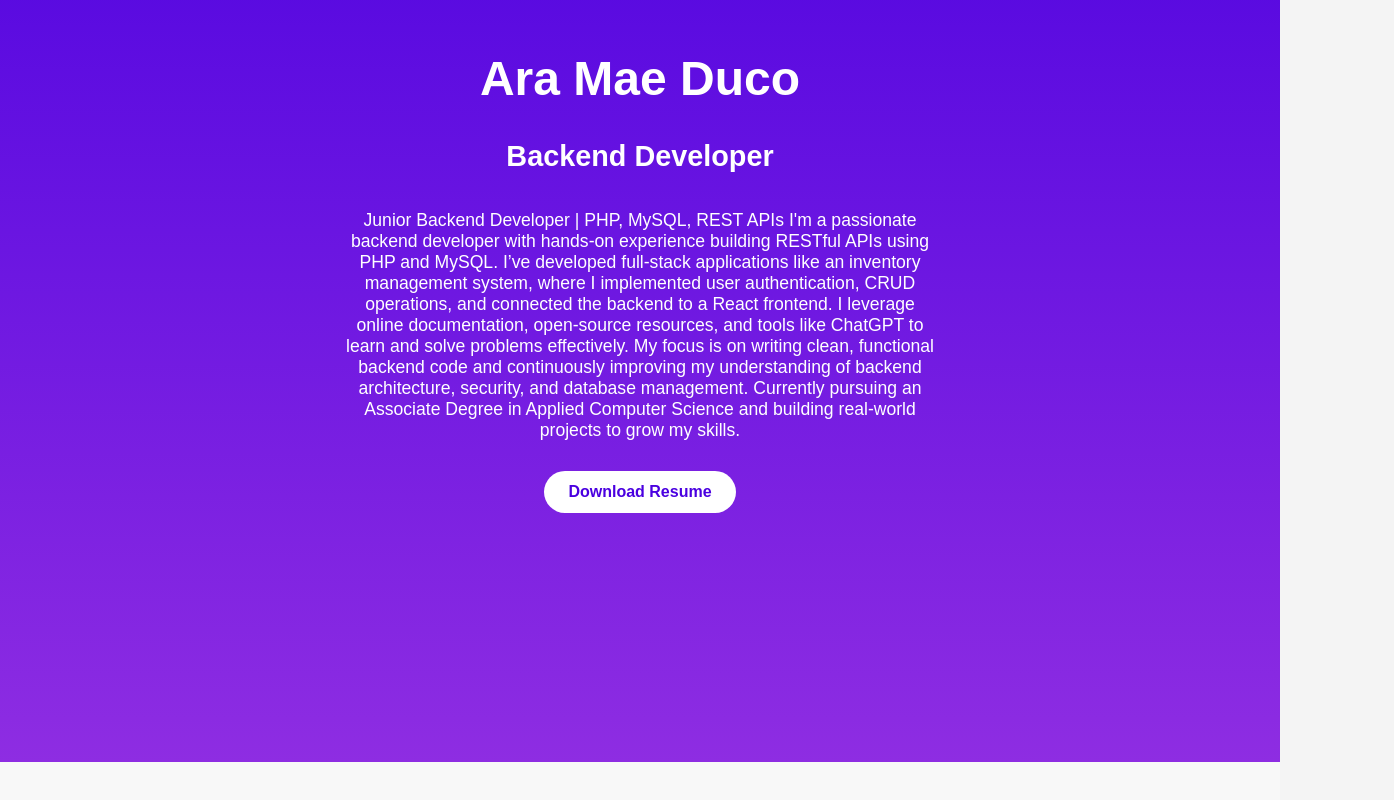
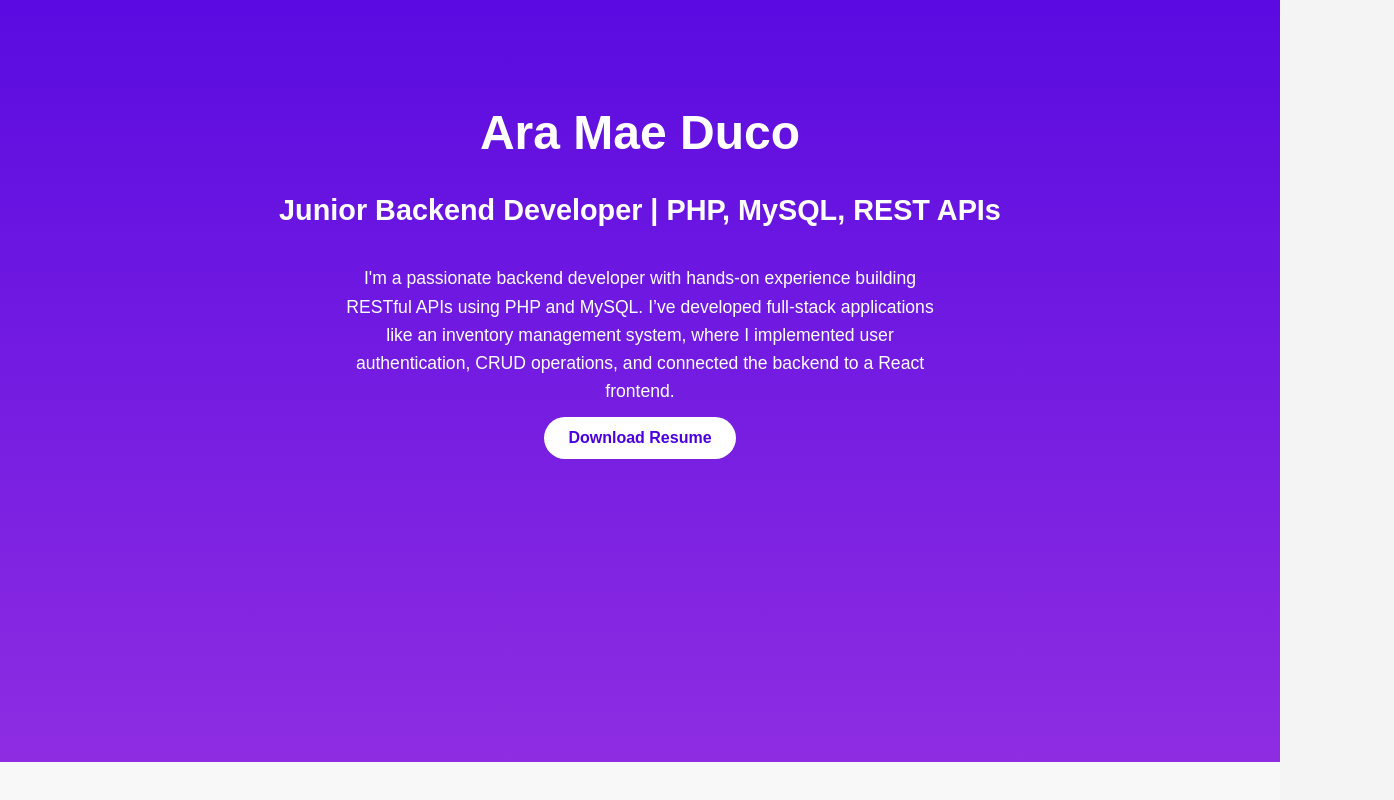
Before and after one commit to ara-11/portfolio-site, a React (Vite) app: page / in a window 1280 px wide. Shown: the part 238-1038 px from the top of the page, 1394 px wide, since content can reach past the window. Built offline with nearby package versions, Linux system fonts and the light colour scheme.

Commit message:
modified header

```diff
--- a/src/components/Header.css
+++ b/src/components/Header.css
@@ -21,10 +21,37 @@
   margin-bottom: 20px;
 }
 
+.description-container {
+  max-height: 150px;
+  overflow: hidden;
+  transition: max-height 0.5s ease;
+  max-width: 600px;
+}
+
+.description-container.expanded {
+  max-height: 1000px; /* enough to show full text */
+}
+
 .description {
-  max-width: 600px;
   font-size: 1.1rem;
-  margin-bottom: 30px;
+  line-height: 1.6;
+  white-space: pre-line;
+  margin-bottom: 10px;
+}
+
+.toggle-button {
+  background: none;
+  color: #007bff;
+  border: none;
+  cursor: pointer;
+  margin-top: 0.5rem;
+  padding: 0;
+  font-weight: bold;
+  font-size: 0.95rem;
+}
+
+.toggle-button:hover {
+  text-decoration: underline;
 }
 
 .resume-button {
@@ -35,8 +62,19 @@
   border-radius: 30px;
   text-decoration: none;
   transition: background 0.3s ease;
+  margin-top: 20px;
 }
 
 .resume-button:hover {
   background-color: #ddd;
 }
+
+@media (max-width: 600px) {
+  .description {
+    font-size: 0.95rem;
+  }
+
+  .toggle-button {
+    font-size: 0.9rem;
+  }
+}
--- a/src/components/Header.jsx
+++ b/src/components/Header.jsx
@@ -1,24 +1,35 @@
+import { useState } from 'react';
 import './Header.css';
 
 function Header() {
+  const [expanded, setExpanded] = useState(false);
+
+  const toggleDescription = () => {
+    setExpanded(!expanded);
+  };
+
   return (
     <section className="header">
       <h1 className="name">Ara Mae Duco</h1>
-      <h2 className="title">Backend Developer</h2>
-      <p className="description">
-        Junior Backend Developer | PHP, MySQL, REST APIs
+      <h2 className="title">Junior Backend Developer | PHP, MySQL, REST APIs</h2>
 
-I'm a passionate backend developer with hands-on experience building RESTful APIs using PHP and MySQL. I’ve developed full-stack applications like an inventory management system, where I implemented user authentication, CRUD operations, and connected the backend to a React frontend.
+      <div className={`description-container ${expanded ? 'expanded' : ''}`}>
+        <p className="description">
+          I'm a passionate backend developer with hands-on experience building RESTful APIs using PHP and MySQL. I’ve developed full-stack applications like an inventory management system, where I implemented user authentication, CRUD operations, and connected the backend to a React frontend.
+          {'\n\n'}
+          I leverage online documentation, open-source resources, and tools like ChatGPT to learn and solve problems effectively. My focus is on writing clean, functional backend code and continuously improving my understanding of backend architecture, security, and database management.
+          {'\n\n'}
+          Currently pursuing an Associate Degree in Applied Computer Science and building real-world projects to grow my skills.
+        </p>
 
-I leverage online documentation, open-source resources, and tools like ChatGPT to learn and solve problems effectively. My focus is on writing clean, functional backend code and continuously improving my understanding of backend architecture, security, and database management.
+        <button className="toggle-button" onClick={toggleDescription}>
+          {expanded ? 'Show less ▲' : 'Read more ▼'}
+        </button>
+      </div>
 
-Currently pursuing an Associate Degree in Applied Computer Science and building real-world projects to grow my skills.
-      </p>
-<a href="/portfolio-site/resume.pdf" download className="resume-button">
-  Download Resume
-</a>
-
-
+      <a href="/portfolio-site/resume.pdf" download className="resume-button">
+        Download Resume
+      </a>
     </section>
   );
 }
```
Also changed, not shown: public/project1.png.
